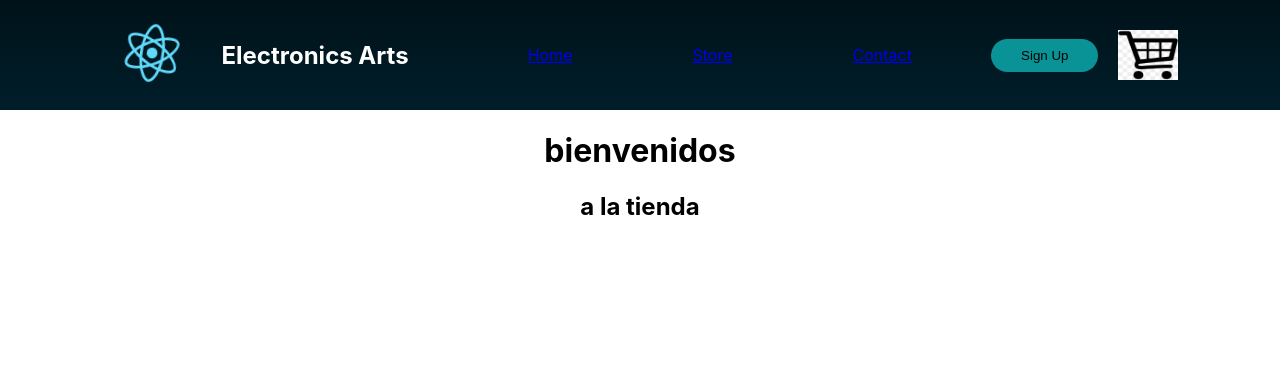
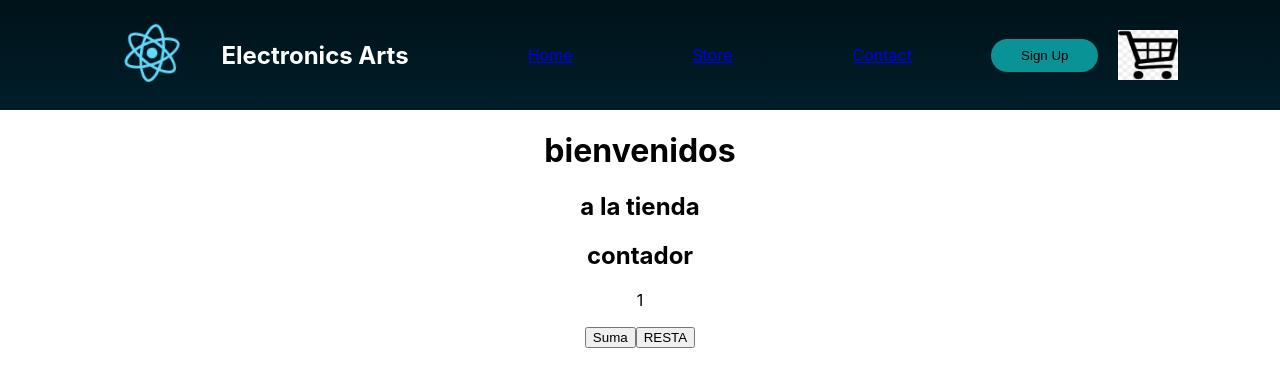
Before and after one commit to julian1820/react-tec, a React (Create React App) app: page / in a window 1280 px wide. Shown: the top 386 px of the page. Built offline with nearby package versions, Linux system fonts and the light colour scheme.

Commit message:
actualizacion del proyecto

```diff
--- a/src/App.js
+++ b/src/App.js
@@ -1,4 +1,5 @@
 import './App.css';
+
 import NavBar from './components/NavBar';
 
 
@@ -6,7 +7,7 @@ import NavBar from './components/NavBar';
 function App() {
   return (
     <div className="App">
-      <NavBar></NavBar>
+    <NavBar/>
 
     </div>
   );
--- /dev/null
+++ b/src/components/ItemCounts.js
@@ -0,0 +1,38 @@
+
+import React, {useState } from "react";
+
+const ItemCounts = (stock) => {
+    const[numero,setNumero]= useState(1);
+
+const suma = ()=>{
+    if(numero==stock.limit){}
+    else{
+        setNumero(numero+1)
+    }
+
+};
+const resta=()=>{
+
+    if(numero==0){}
+    else{
+        setNumero(numero-1)
+    }
+
+}
+
+    return(
+        <section>
+        <div>
+            <h1>contador </h1>
+            <p>{numero}</p>
+            <button onClick={suma} >Suma</button>
+            <button onClick={resta}>RESTA</button>
+        </div>
+        </section>
+    );
+
+
+  };
+
+
+    export default ItemCounts;
--- a/src/components/NavBar.js
+++ b/src/components/NavBar.js
@@ -2,6 +2,7 @@ import logo from '../logo.svg';
 import styled from 'styled-components'
 import imagenes from './CartWidget'
 import ItemListContainer from './ItemListContainer';
+import ItemCounts from './ItemCounts';
 
 function NavBar() {
 
@@ -74,7 +75,14 @@ return (
         title="bienvenidos"
         subtitle="a la tienda"
         />
+
+        <ItemCounts
+        limit={5}
+        />
+
+
         </body>
+
     </div>
         );
 
```
